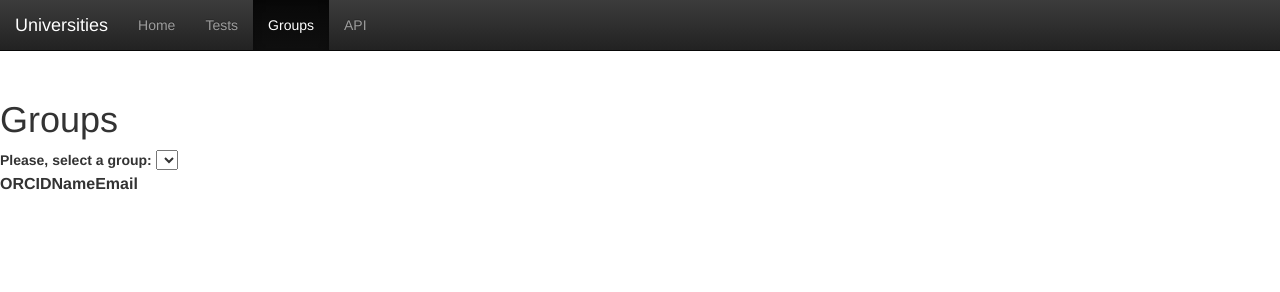
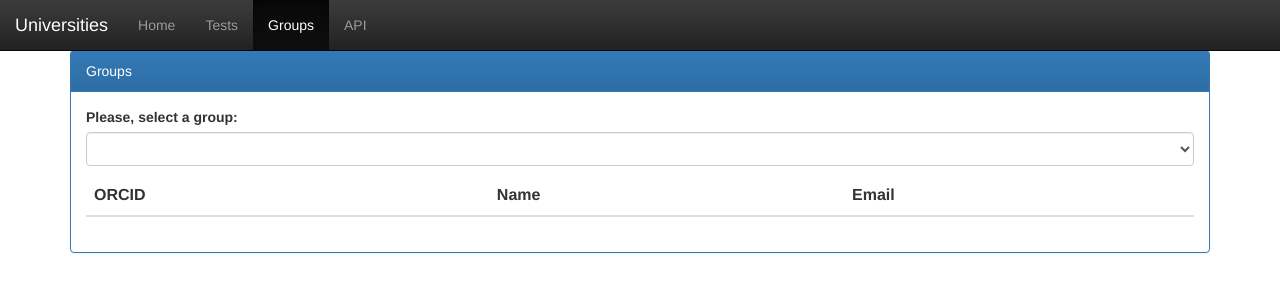
Before and after one commit to edgarpolancodo/aws1617-04, a website: page public/group.html in a window 1280 px wide. Drawn offline with Linux system fonts and the light colour scheme; no server answers.

Commit message:
Fixing stuff in group

```diff
--- a/public/group.html
+++ b/public/group.html
@@ -13,7 +13,7 @@
 
 </head>
 
-<body>
+<body ng-controller="GroupsCtrl">
 
     <nav class="navbar navbar-inverse navbar-fixed-top">
         <div class="container-fluid">
@@ -29,13 +29,18 @@
         </div>
     </nav>
 
-    <h1 style="margin-top:100px">Groups</h1>
-    <div ng-controller="GroupsCtrl" class="ui-widget">
+    <div class="container" style="margin-top:50px">
+        <div class="panel panel-primary">
+            <div class="panel-heading">Groups</div>
+            <div class="panel-body">
+                <div class="ui-widget">
                     <label>Please, select a group: </label>
-        <select ng-model="selectedOption" ng-options="group.name for group in groups track by group._id" ng-change="getUniversity()">
-        </select><label ng-bind="university_name"></label>
+                    <select class="form-control" ng-model="selectedOption" ng-options="group.name for group in groups track by group._id" ng-change="getUniversity()">
+                        <option></option>
+                    </select>
+                    <p><h4 ng-bind="university_name"></h4></p>
                 </div>
-    <table>
+                <table class="table">
                     <thead>
                         <tr>
                             <th>ORCID</th>
@@ -44,13 +49,18 @@
                         </tr>
                     </thead>
                     <tr ng-repeat="researcher in researches">
-            <td><label ng-bind="researcher.orcid"></label></td>
+                        <td>{{researcher.orcid}}</label>
+                        </td>
                         <td>{{researcher.name}}</td>
                         <td>{{researcher.email}}</td>
                     </tr>
                     <table>
                     </table>
                 </table>
+            </div>
+        </div>
+    </div>
+    </div>
 
 </body>
 
--- a/public/groups-ctrl.js
+++ b/public/groups-ctrl.js
@@ -8,16 +8,23 @@ angular.module("UniversityListApp").controller("GroupsCtrl", function($scope, $h
     }
     groups();
     $scope.getUniversity = function(){
+        if(typeof $scope.selectedOption.university != 'undefined'){
         $http.get("/api/v1/universities/"+$scope.selectedOption.university).then(function(response) {
             $scope.university_name = response.data.name;
             $scope.getResearches();
         });
+
+        }else{
+            $scope.university_name = "";
+            $scope.researches = {};
+        }
+
     }
     $scope.getResearches = function(){
         $http.get("https://aws1617-02.herokuapp.com/api/v1/researchers?group="+$scope.selectedOption._id, { headers: {'Authorization': 'Bearer eyJ0eXAiOiJKV1QiLCJhbGciOiJIUzI1NiJ9.eyJpYXQiOjE0OTUzNzY5NzksImV4cCI6MTQ5NjU4NjU3OX0.sn0insZkcQFi2KqUaEh39xNNh8kTTx_aHrKnA9hgX94'}})
         .then(function(response) {
             $scope.researches = response.data;
-            console.log($scope.researches);
+            //console.log($scope.researches);
         });
 
     }
```
Lines whose indentation alone changed are shown as unchanged.
